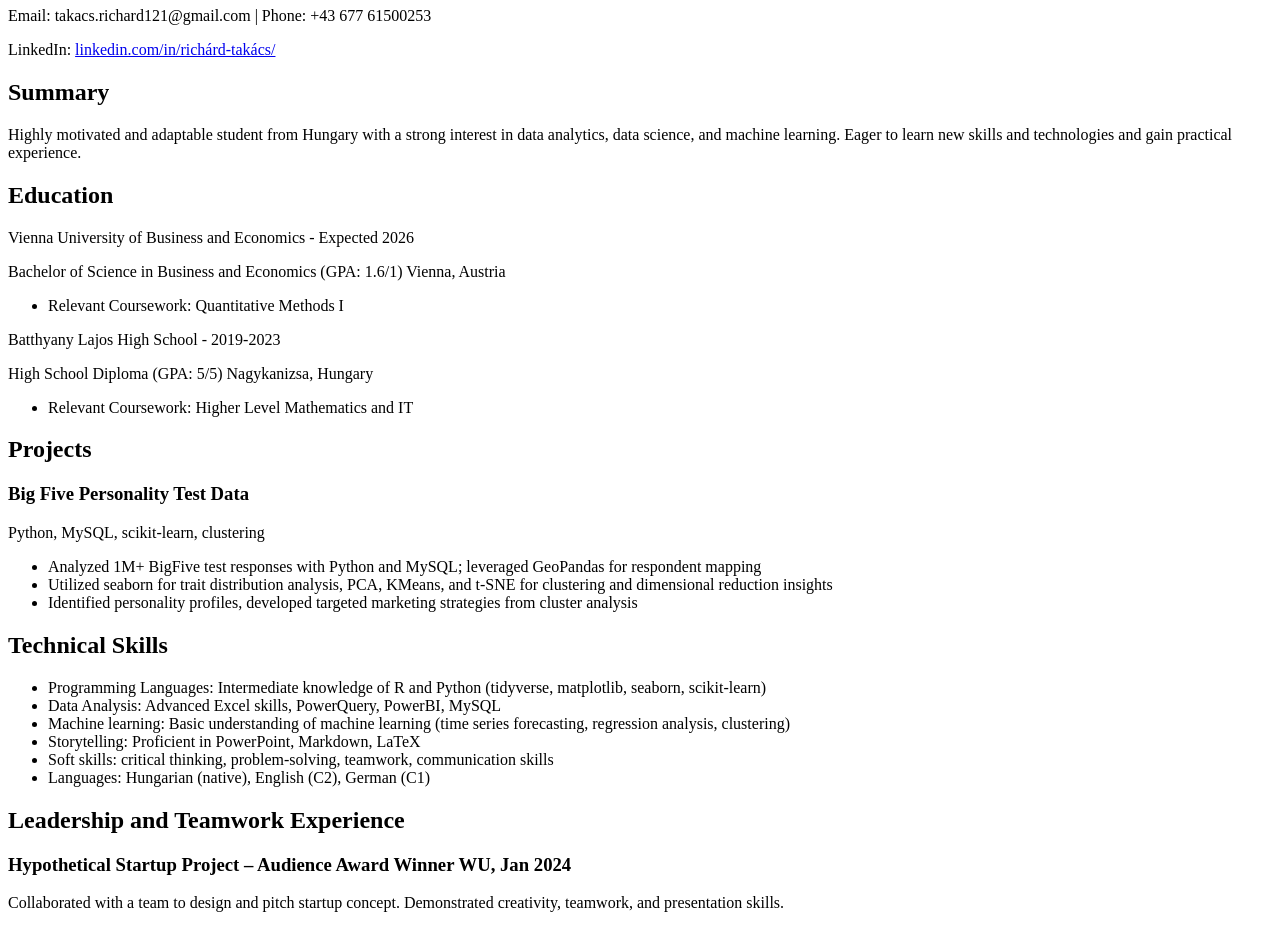
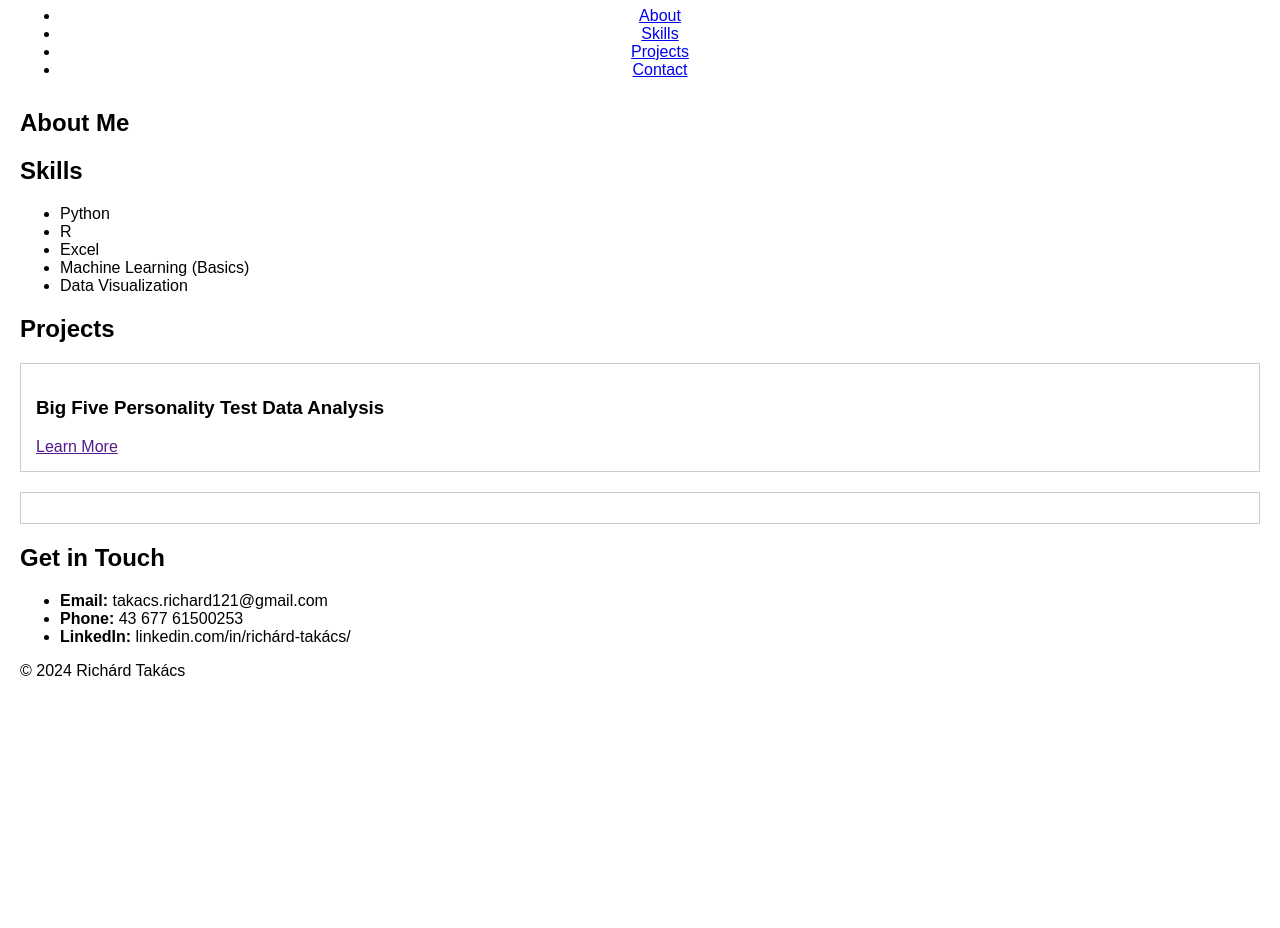
Before and after one commit to richietk/richietk.github.io, a plain HTML site: page index.html in a window 1280 px wide. Shown: the part 73-1001 px from the top of the page. After the commit the page ends 800 px from the top, so only its background shows below. Drawn offline with Linux system fonts and the light colour scheme.

Commit message:
Update index.html

```diff
--- a/index.html
+++ b/index.html
@@ -1,73 +1,64 @@
 <!DOCTYPE html>
-<html lang="en">
+<html>
 <head>
-    <meta charset="UTF-8">
-    <meta name="viewport" content="width=device-width, initial-scale=1.0">
     <title>Richárd Takács - Data Science Portfolio</title>
+    <link rel="stylesheet" href="styles.css">
 </head>
 <body>
     <header>
         <h1>Richárd Takács</h1>
-        <p>Email: takacs.richard121@gmail.com | Phone: +43 677 61500253</p>
-        <p>LinkedIn: <a href="https://linkedin.com/in/richárd-takács/">linkedin.com/in/richárd-takács/</a></p>
+        <nav>
+            <ul>
+                <li><a href="#about">About</a></li>
+                <li><a href="#skills">Skills</a></li>
+                <li><a href="#projects">Projects</a></li>
+                <li><a href="#contact">Contact</a></li>
+            </ul>
+        </nav>
     </header>
 
-    <section id="summary">
-        <h2>Summary</h2>
-        <p>Highly motivated and adaptable student from Hungary with a strong interest in data analytics, data science, and machine learning. Eager to learn new skills and technologies and gain practical experience.</p>
+    <main>
+        <section id="about">
+            <h2>About Me</h2>
+            <p> </p>
         </section>
 
-    <section id="education">
-        <h2>Education</h2>
-        <p>Vienna University of Business and Economics - Expected 2026</p>
-        <p>Bachelor of Science in Business and Economics (GPA: 1.6/1) Vienna, Austria</p>
+        <section id="skills">
+            <h2>Skills</h2>
             <ul>
-            <li>Relevant Coursework: Quantitative Methods I</li>
-        </ul>
-        <p>Batthyany Lajos High School - 2019-2023</p>
-        <p>High School Diploma (GPA: 5/5) Nagykanizsa, Hungary</p>
-        <ul>
-            <li>Relevant Coursework: Higher Level Mathematics and IT</li>
+                <li>Python</li>
+                <li>R</li>
+                <li>Excel</li>
+                <li>Machine Learning (Basics)</li>
+                <li>Data Visualization</li>
                 </ul>
         </section>
 
         <section id="projects">
             <h2>Projects</h2>
-        <h3>Big Five Personality Test Data</h3>
-        <p>Python, MySQL, scikit-learn, clustering</p>
-        <ul>
-            <li>Analyzed 1M+ BigFive test responses with Python and MySQL; leveraged GeoPandas for respondent mapping</li>
-            <li>Utilized seaborn for trait distribution analysis, PCA, KMeans, and t-SNE for clustering and dimensional reduction insights</li>
-            <li>Identified personality profiles, developed targeted marketing strategies from cluster analysis</li>
-        </ul>
-        <!-- Repeat similar structure for other projects -->
+            <div class="project">
+                <h3>Big Five Personality Test Data Analysis</h3>
+                <p> </p>
+                <a href="" target="_blank">Learn More</a>
+            </div>
+
+            <div class="project">
+                </div>
             </section>
 
-    <section id="skills">
-        <h2>Technical Skills</h2>
+        <section id="contact">
+            <h2>Get in Touch</h2>
             <ul>
-            <li>Programming Languages: Intermediate knowledge of R and Python (tidyverse, matplotlib, seaborn, scikit-learn)</li>
-            <li>Data Analysis: Advanced Excel skills, PowerQuery, PowerBI, MySQL</li>
-            <li>Machine learning: Basic understanding of machine learning (time series forecasting, regression analysis, clustering)</li>
-            <li>Storytelling: Proficient in PowerPoint, Markdown, LaTeX</li>
-            <li>Soft skills: critical thinking, problem-solving, teamwork, communication skills</li>
-            <li>Languages: Hungarian (native), English (C2), German (C1)</li>
+                <li><strong>Email:</strong> takacs.richard121@gmail.com</li>
+                <li><strong>Phone:</strong> 43 677 61500253</li>
+                <li><strong>LinkedIn:</strong> linkedin.com/in/richárd-takács/</li>
             </ul>
         </section>
+    </main>
 
-    <section id="experience">
-        <h2>Leadership and Teamwork Experience</h2>
-        <h3>Hypothetical Startup Project – Audience Award Winner WU, Jan 2024</h3>
-        <p>Collaborated with a team to design and pitch startup concept. Demonstrated creativity, teamwork, and presentation skills.</p>
-        <h3>Volunteer Cloakroom Attendant Nagykanizsa City Library, Summer 2022</h3>
-        <p>Managed front desk and cloakroom operations, enhancing organizational skills and customer service.</p>
-    </section>
+    <footer>
+        <p>&copy; 2024 Richárd Takács</p>
+    </footer>
 
-    <section id="certifications">
-        <h2>Certifications</h2>
-        <ul>
-            <li>Marketing Analytics: Google Ads Search Certificate, Google Analytics Certificate</li>
-        </ul>
-    </section>
 </body>
 </html>
```
Lines whose indentation alone changed are shown as unchanged.
